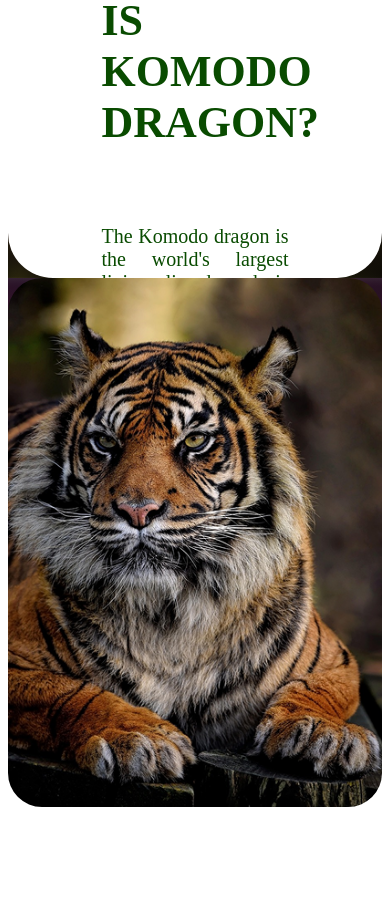
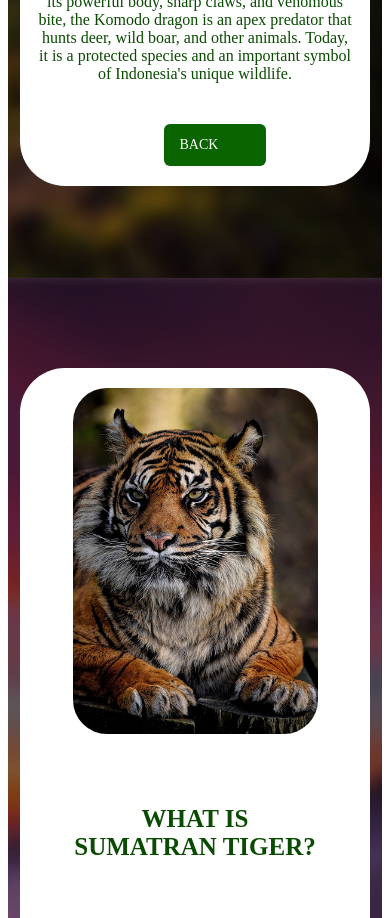
Before and after one commit to Flowrith/indonesia-nature-website, a React (Vite) app: page /jalak-bali in a window 390 px wide. Shown: the part 5340-6258 px from the top of the page. Built offline with nearby package versions, Linux system fonts and the light colour scheme; the HTML template or start-up script is replaced by a standard one.

Commit message:
Finished Education Responsive Layout

```diff
--- a/src/styles/home.css
+++ b/src/styles/home.css
@@ -328,7 +328,7 @@
 }
 
 .Education-Content-Container{
-    min-height: 633px;
+    max-height: 100%;
     max-width: 1240px;
     background-color: #FFFFFF;
     display: flex;
@@ -407,3 +407,45 @@
 .Education-button:hover span{
     transform: translateX(3px);
 }
+
+@media(max-width: 990px) {
+
+
+    .Education-Content-Container{
+    min-height: 633px;
+    max-width: 350px;
+    background-color: #FFFFFF;
+    flex-wrap: wrap;
+    border-radius: 45px;
+    justify-content: center;
+    gap: 30px;
+}
+
+    .Education-content-left{
+        width: 70%;
+        margin-top: 20px;
+    }
+
+    .Education-content-right{
+        width: 90%;
+        margin-top: 20px;
+        text-align: center;
+        h1{
+            font-size: 25px;
+        }
+        p{
+            font-size: 16px;
+        }
+    }
+
+    .Education-button{
+        margin-top: 5px;
+        width: 70px;
+        height: 30px;
+        margin-left:40%;
+        margin-bottom: 20px;
+        font-size: 14px;
+        gap: 0px;
+
+    }
+}
```
